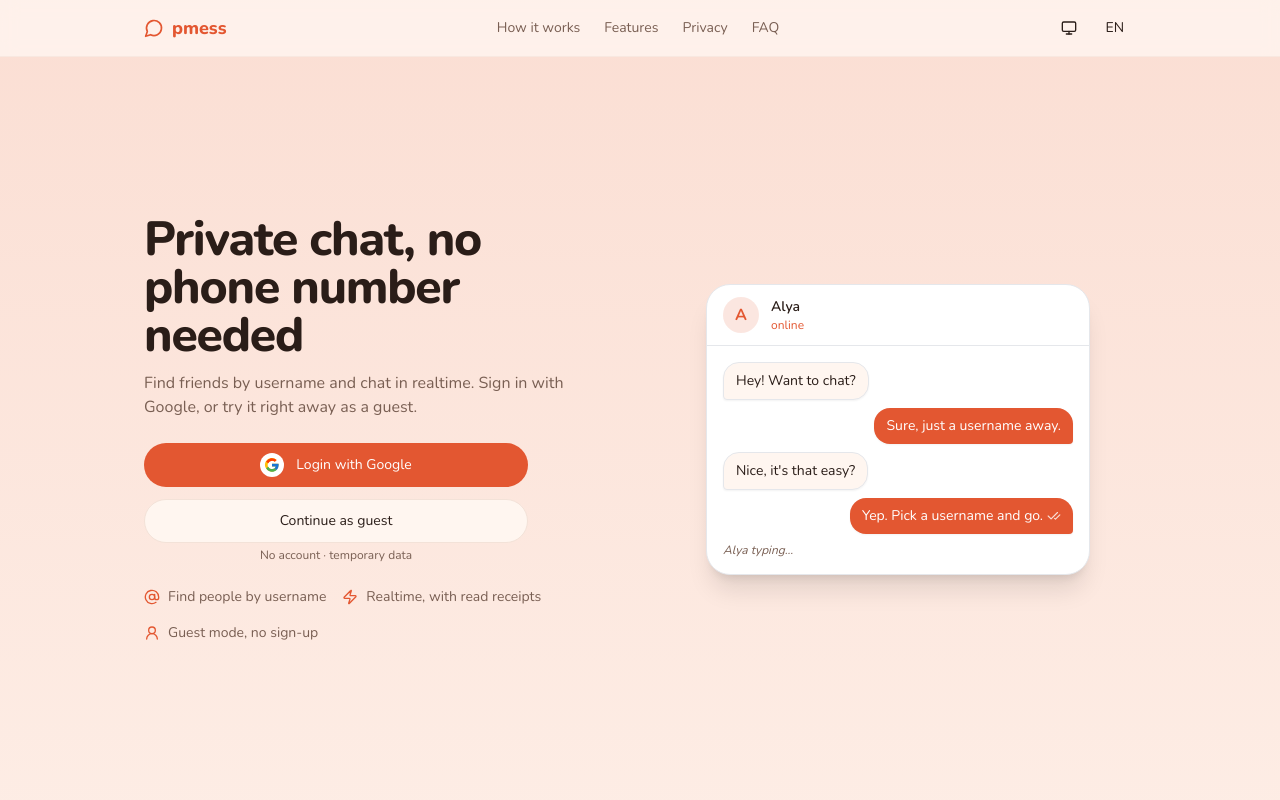
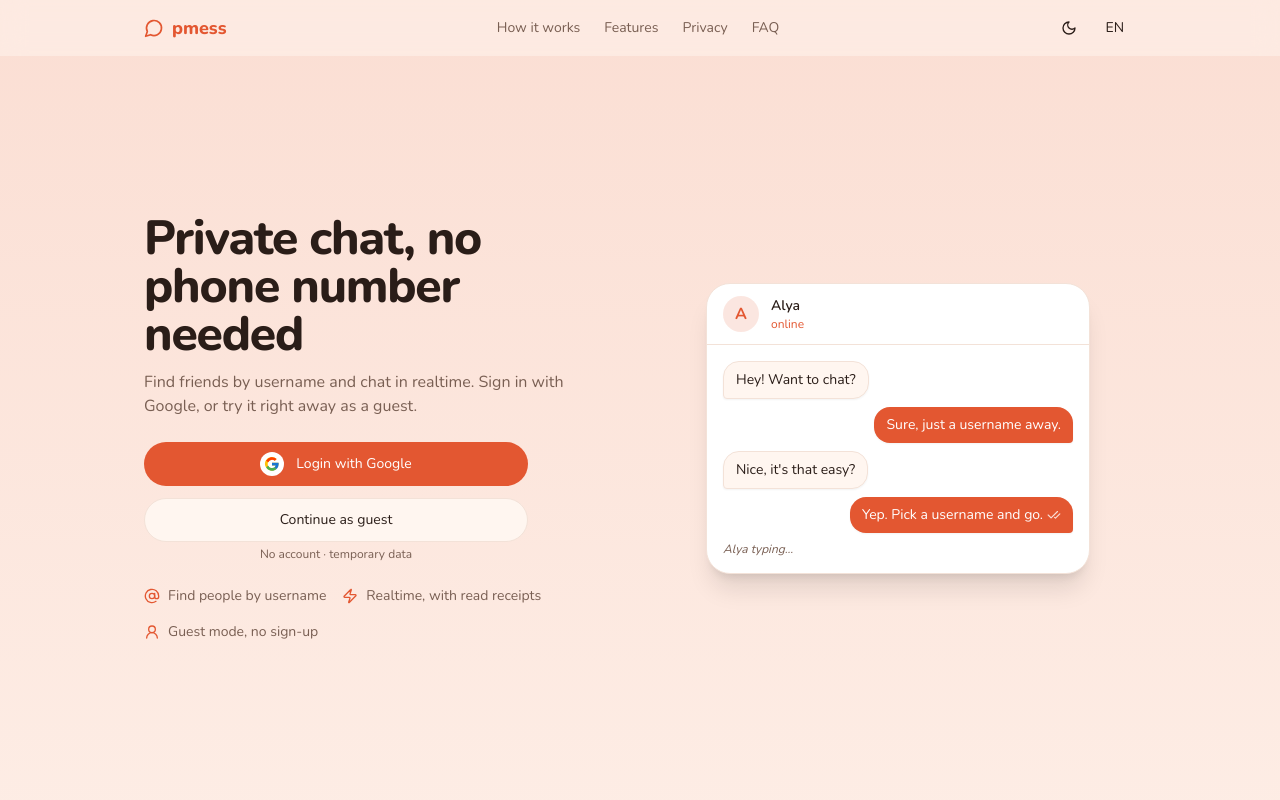
Before and after one commit to tosrv/natter, a React (Vite) app in the folder web/: page / in a window 1280 px wide. Shown: the top 800 px of the page. Built offline with nearby package versions, Linux system fonts and the light colour scheme; no server answers.

Commit message:
feat(ThemeToggle): simplify theme toggle functionality and update icon rendering style: enhance header styling in Info and Landing pages for better visibility

```diff
--- a/web/src/components/ThemeToggle.tsx
+++ b/web/src/components/ThemeToggle.tsx
@@ -1,25 +1,24 @@
 import { useState } from "react";
 import { useTranslation } from "react-i18next";
-import { Monitor, Moon, Sun } from "lucide-react";
+import { Moon, Sun } from "lucide-react";
 import { Button } from "@/components/ui/button";
-import { applyTheme, getThemePref, setThemePref, type ThemePref } from "@/lib/theme";
+import { applyTheme, setThemePref } from "@/lib/theme";
 
-const ORDER: ThemePref[] = ["light", "dark", "system"];
-const ICON = { light: Sun, dark: Moon, system: Monitor } as const;
+const isDark = () => document.documentElement.classList.contains("dark");
 
 export default function ThemeToggle() {
   const { t } = useTranslation();
-  const [pref, setPref] = useState<ThemePref>(getThemePref);
-  const Icon = ICON[pref];
-  function cycle() {
-    const next = ORDER[(ORDER.indexOf(pref) + 1) % ORDER.length];
+  const [dark, setDark] = useState(isDark);
+  function toggle() {
+    const next = dark ? "light" : "dark";
     setThemePref(next);
     applyTheme(next);
-    setPref(next);
+    setDark(!dark);
   }
+  const target = dark ? "light" : "dark";
   return (
-    <Button variant="ghost" size="sm" onClick={cycle} aria-label={`${t("theme.label")}: ${t(`theme.${pref}`)}`} title={t(`theme.${pref}`)}>
-      <Icon className="h-4 w-4" aria-hidden />
+    <Button variant="ghost" size="sm" onClick={toggle} aria-label={`${t("theme.label")}: ${t(`theme.${target}`)}`} title={t(`theme.${target}`)}>
+      {dark ? <Sun className="h-4 w-4" aria-hidden /> : <Moon className="h-4 w-4" aria-hidden />}
     </Button>
   );
 }
--- a/web/src/index.css
+++ b/web/src/index.css
@@ -4,5 +4,6 @@
 
 html { scroll-behavior: smooth; }
 :root{--background:24 100% 97%;--foreground:18 28% 13%;--card:0 0% 100%;--card-foreground:18 28% 13%;--popover:0 0% 100%;--popover-foreground:18 28% 13%;--primary:13 76% 54%;--primary-foreground:0 0% 100%;--secondary:24 100% 93%;--secondary-foreground:18 28% 13%;--muted:24 60% 94%;--muted-foreground:19 19% 40%;--accent:24 100% 93%;--accent-foreground:18 28% 13%;--destructive:0 72% 48%;--destructive-foreground:0 0% 100%;--border:23 52% 90%;--input:23 52% 90%;--ring:13 76% 54%;color-scheme:light}
-.dark{--background:20 22% 9%;--foreground:20 34% 91%;--card:18 21% 13%;--card-foreground:20 34% 91%;--popover:18 21% 13%;--popover-foreground:20 34% 91%;--primary:14 100% 66%;--primary-foreground:20 22% 9%;--secondary:22 24% 16%;--secondary-foreground:20 34% 91%;--muted:22 24% 16%;--muted-foreground:21 22% 66%;--accent:22 24% 16%;--accent-foreground:20 34% 91%;--destructive:0 80% 62%;--destructive-foreground:20 22% 9%;--border:20 24% 20%;--input:20 24% 20%;--ring:14 100% 66%;color-scheme:dark}
+.dark{--background:20 22% 9%;--foreground:20 34% 91%;--card:18 21% 13%;--card-foreground:20 34% 91%;--popover:18 21% 13%;--popover-foreground:20 34% 91%;--primary:14 72% 50%;--primary-foreground:20 40% 97%;--secondary:22 24% 16%;--secondary-foreground:20 34% 91%;--muted:22 24% 16%;--muted-foreground:21 22% 66%;--accent:22 24% 16%;--accent-foreground:20 34% 91%;--destructive:0 80% 62%;--destructive-foreground:20 22% 9%;--border:20 24% 20%;--input:20 24% 20%;--ring:14 72% 50%;color-scheme:dark}
+*,::before,::after{border-color:hsl(var(--border))}
 body{@apply bg-background text-foreground antialiased font-sans}
--- a/web/src/pages/Info.tsx
+++ b/web/src/pages/Info.tsx
@@ -11,7 +11,7 @@ export default function Info() {
   const sections = t("info.sections", { returnObjects: true }) as PolicySection[];
   return (
     <div className="flex min-h-screen flex-col bg-background text-foreground">
-      <header className="sticky top-0 z-20 border-b border-border/60 bg-background/80 backdrop-blur">
+      <header className="sticky top-0 z-20 bg-background/50 backdrop-blur-md">
         <div className="mx-auto flex h-14 w-full max-w-5xl items-center justify-between gap-4 px-4">
           <Link to="/" className="flex items-center gap-2 text-lg font-extrabold text-primary">
             <MessageCircle className="size-5" aria-hidden /> {t("app.name")}
--- a/web/src/pages/Landing.tsx
+++ b/web/src/pages/Landing.tsx
@@ -62,8 +62,8 @@ export default function Landing() {
   ];
 
   return (
-    <div className="flex min-h-screen flex-col bg-gradient-to-b from-primary/15 via-background to-background text-foreground">
-      <header className="sticky top-0 z-20 border-b border-border/60 bg-background/80 backdrop-blur">
+    <div className="flex min-h-screen flex-col bg-gradient-to-b from-primary/15 via-background dark:from-primary/10 to-background text-foreground">
+      <header className="sticky top-0 z-20 bg-background/50 backdrop-blur-md">
         <div className="mx-auto flex h-14 w-full max-w-5xl items-center justify-between gap-4 px-4">
           <a href="#top" className="flex items-center gap-2 text-lg font-extrabold text-primary">
             <MessageCircle className="size-5" aria-hidden /> {t("app.name")}
```
